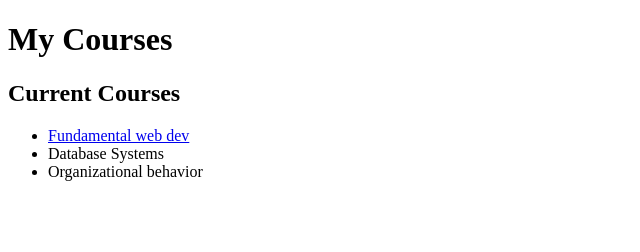
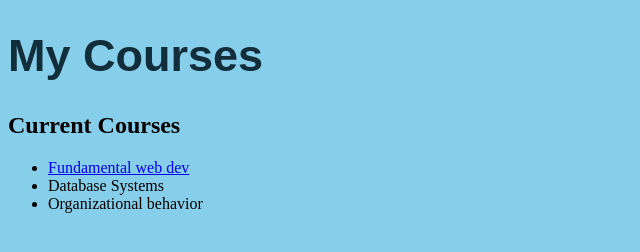
Before and after one commit to KagaSumi/Personal_Website, a plain HTML site: page misc/courses.html in a window 1280 px wide. Shown: the whole page, without its empty margins (0-640 px from the left). Drawn offline with Linux system fonts and the light colour scheme.

Commit message:
Fix link typo

```diff
--- a/misc/courses.html
+++ b/misc/courses.html
@@ -3,7 +3,7 @@
   <head>
     <meta charset="utf-8" />
     <title>My Courses</title>
-    <link rel="stylesheets" href="../CSS/stylesheet.css" />
+    <link rel="stylesheet" href="../CSS/stylesheet.css" />
   </head>
   <body>
     <h1>My Courses</h1>
```
Also changed, not shown: misc/school.html (+1 -1 lines).
